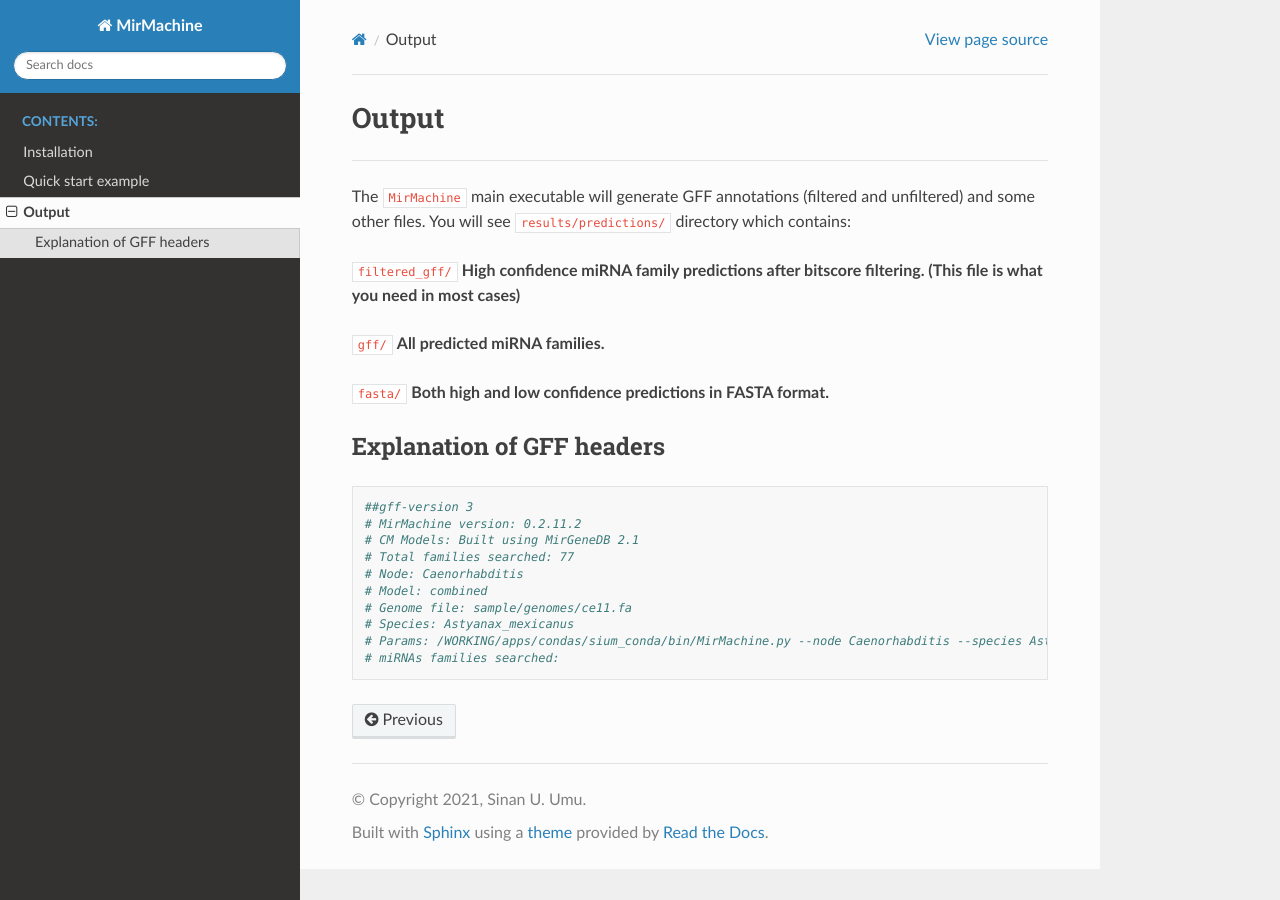
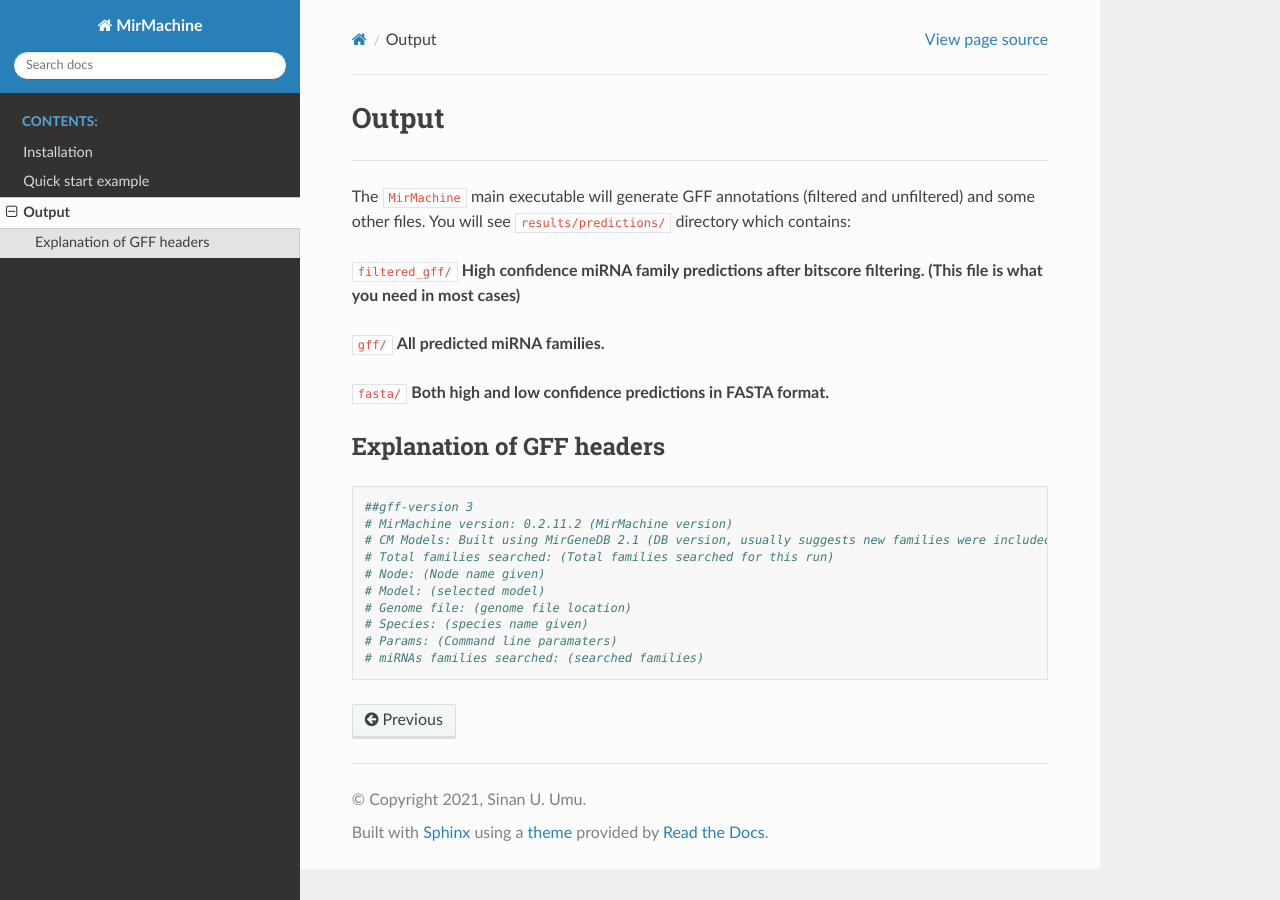
Before and after one commit to sinanugur/MirMachine, a Sphinx documentation site: the page built from docs/output.md, in a window 1280 px wide. Built offline with Sphinx 7.4.7 and the Read the Docs theme 2.0.0, drawn with Linux system fonts in a browser that asks for light colours.

Commit message:
Update output.md

````diff
--- a/docs/output.md
+++ b/docs/output.md
@@ -14,13 +14,13 @@
 
 ```
 ##gff-version 3
-# MirMachine version: 0.2.11.2
-# CM Models: Built using MirGeneDB 2.1
-# Total families searched: 77
-# Node: Caenorhabditis
-# Model: combined
-# Genome file: sample/genomes/ce11.fa
-# Species: Astyanax_mexicanus
-# Params: /WORKING/apps/condas/sium_conda/bin/MirMachine.py --node Caenorhabditis --species Astyanax_mexicanus --genome sample/genomes/ce11.fa --cpu 20
-# miRNAs families searched:
+# MirMachine version: 0.2.11.2 (MirMachine version)
+# CM Models: Built using MirGeneDB 2.1 (DB version, usually suggests new families were included)
+# Total families searched: (Total families searched for this run)
+# Node: (Node name given)
+# Model: (selected model)
+# Genome file: (genome file location)
+# Species: (species name given)
+# Params: (Command line paramaters)
+# miRNAs families searched: (searched families)
 ```
````
